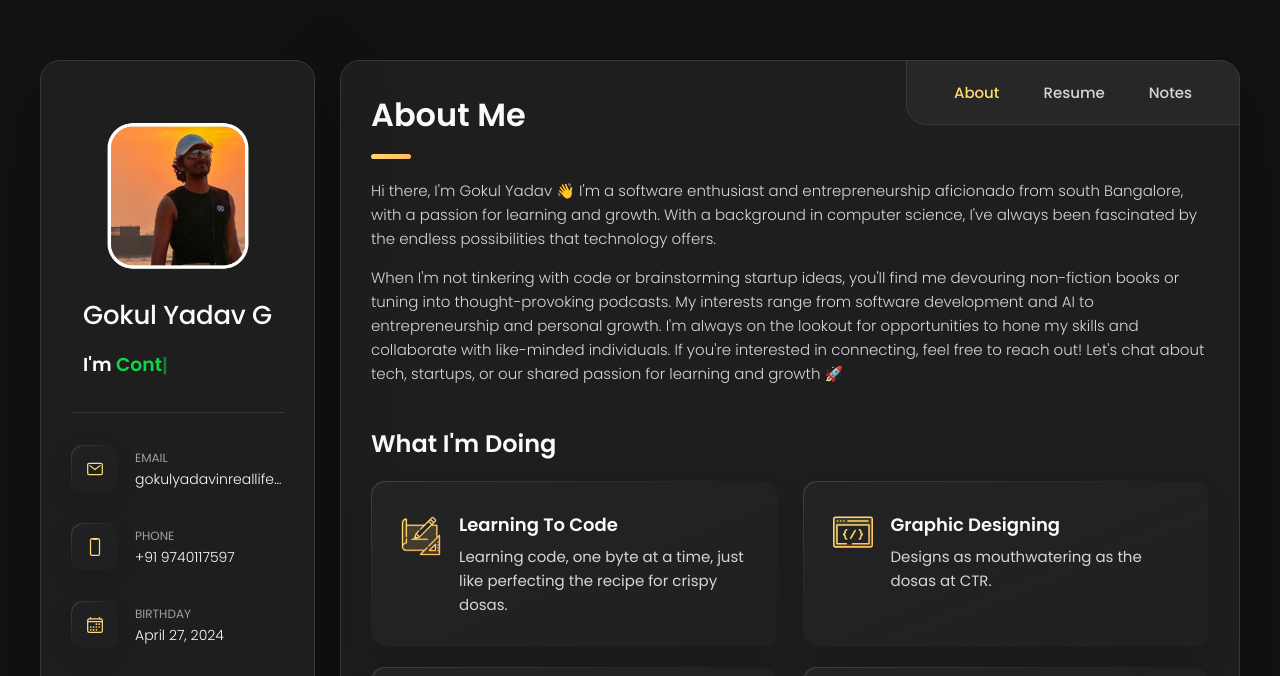
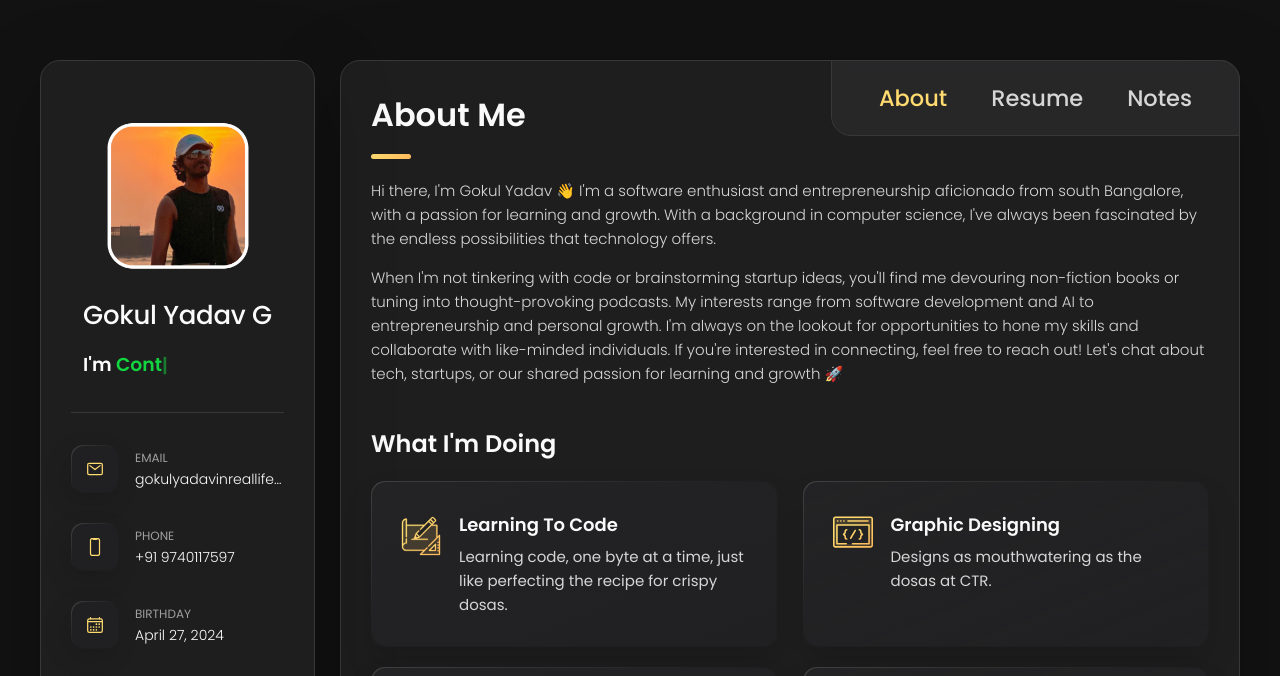
Before and after one commit to gokul-yadav/personal, a plain HTML site: page index.html in a window 1280 px wide. Shown: the top 676 px of the page. Drawn offline with nearby package versions, Linux system fonts and the light colour scheme.

Commit message:
Update style.css

```diff
--- a/assets/css/style.css
+++ b/assets/css/style.css
@@ -489,6 +489,10 @@ main {
 
 
 
+.navbar-link {
+  font-size: calc(var(--fs-8) * 1.5); /* Increase the font size by 50% */
+  /* Other existing styles */
+}
 
 
 /*-----------------------------------*\
@@ -1382,11 +1386,17 @@ textarea.form-input::-webkit-resizer { display: none; }
    * #NAVBAR
    */
 
-  .navbar { border-radius: 20px 20px 0 0; }
-
-  .navbar-list { gap: 20px; }
-
-  .navbar-link { --fs-8: 14px; }
+.navbar {
+    border-radius: 40px 40px 0 0; /* Double the border radius values */
+}
+
+.navbar-list {
+    gap: 40px; /* Double the gap value */
+}
+
+.navbar-link {
+    --fs-8: 28px; /* Double the font size value */
+}
 
 
 
```
